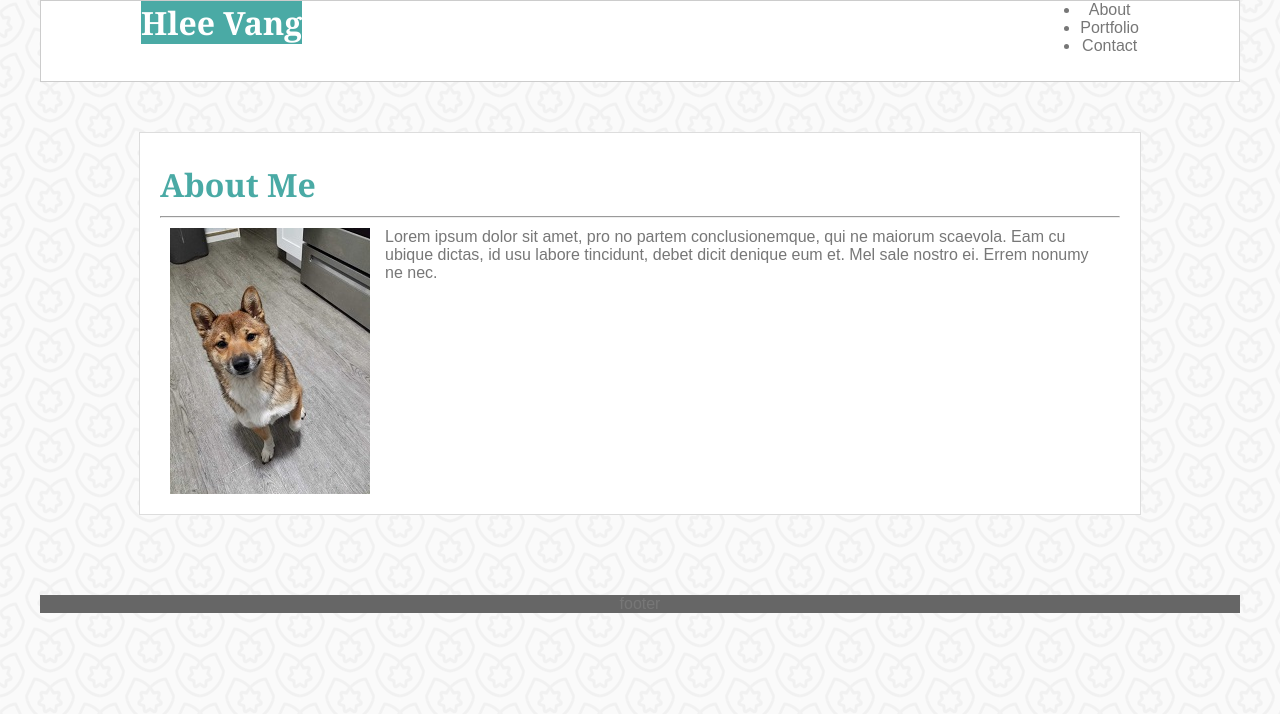
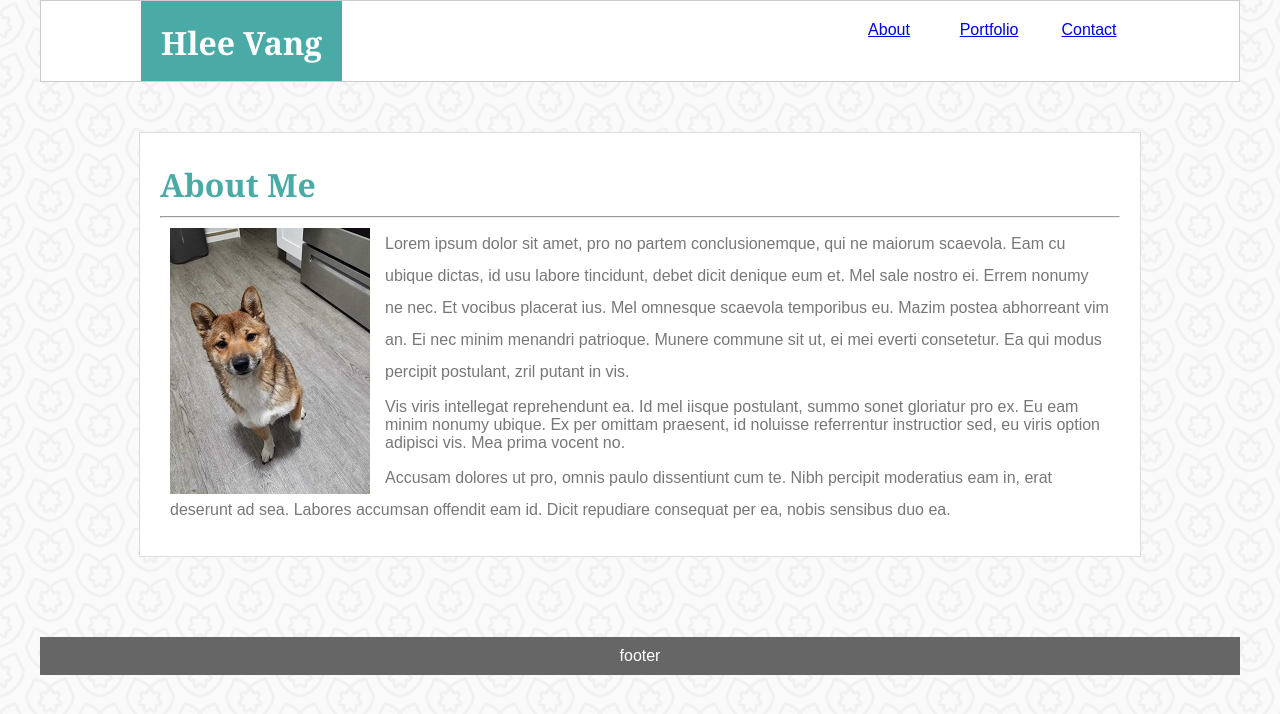
Before and after one commit to vanghlee01/Basic-Portfolio01, a plain HTML site: page index.html in a window 1280 px wide. Drawn offline with Linux system fonts and the light colour scheme.

Commit message:
update homepage

```diff
--- a/assets/css/style.css
+++ b/assets/css/style.css
@@ -17,13 +17,30 @@ header h1 {
 #logo {
  background-color: #4aaaa5;
  float: left;
- display: inline-block;
+ display: block;
  margin-left: 100px;
+height: 40px;
+padding: 20px;
 }
  #nav {
    float: right;
    padding-right: 100px;
+   margin-top: 20px;
  }
+ul {
+  text-decoration: none;
+  list-style-type: none;
+}
+li {
+  float: left;
+}
+li a {
+  display: inline-block;
+  width: 80px;
+  margin: 0 10px;
+
+
+}
 body {
   margin: auto;
   text-align: center;
@@ -46,6 +63,7 @@ main {
 }
 main p{
   margin: 10px;
+  line-height: 2em;
 }
 main h1 {
   color: #4aaaa5;
@@ -59,5 +77,9 @@ main img {
 
 footer {
   background-color: #666666;
+    text-align: center;
+    padding: 10px;
+    color: #ffffff;
+  }
 
 }
--- a/index.html
+++ b/index.html
@@ -14,9 +14,9 @@
         </div>
         <div id="nav">
             <ul>
-                <li>About</li>
-                <li>Portfolio</li>
-                <li>Contact</li>
+                <li><a href="#">About</a></li>
+                <li><a href="#">Portfolio</a></li>
+                <li><a href="#">Contact</a></li>
             </ul>
         </div>
     </header>
@@ -33,7 +33,16 @@
         <p>
             Lorem ipsum dolor sit amet, pro no partem conclusionemque, qui ne maiorum scaevola. Eam cu ubique dictas, id
             usu labore tincidunt, debet dicit denique eum et. Mel sale nostro ei. Errem nonumy ne nec.
-
+            Et vocibus placerat ius. Mel omnesque scaevola temporibus eu. Mazim postea abhorreant vim an. Ei nec minim
+            menandri patrioque. Munere commune sit ut, ei mei everti consetetur. Ea qui modus percipit postulant, zril
+            putant in vis.
+        </p>
+            Vis viris intellegat reprehendunt ea. Id mel iisque postulant, summo sonet gloriatur pro ex. Eu eam minim
+            nonumy ubique. Ex per omittam praesent, id noluisse referrentur instructior sed, eu viris option adipisci
+            vis. Mea prima vocent no.
+        <p>
+            Accusam dolores ut pro, omnis paulo dissentiunt cum te. Nibh percipit moderatius eam in, erat deserunt ad
+            sea. Labores accumsan offendit eam id. Dicit repudiare consequat per ea, nobis sensibus duo ea.
         </p>
     </main>
     <footer>
```
